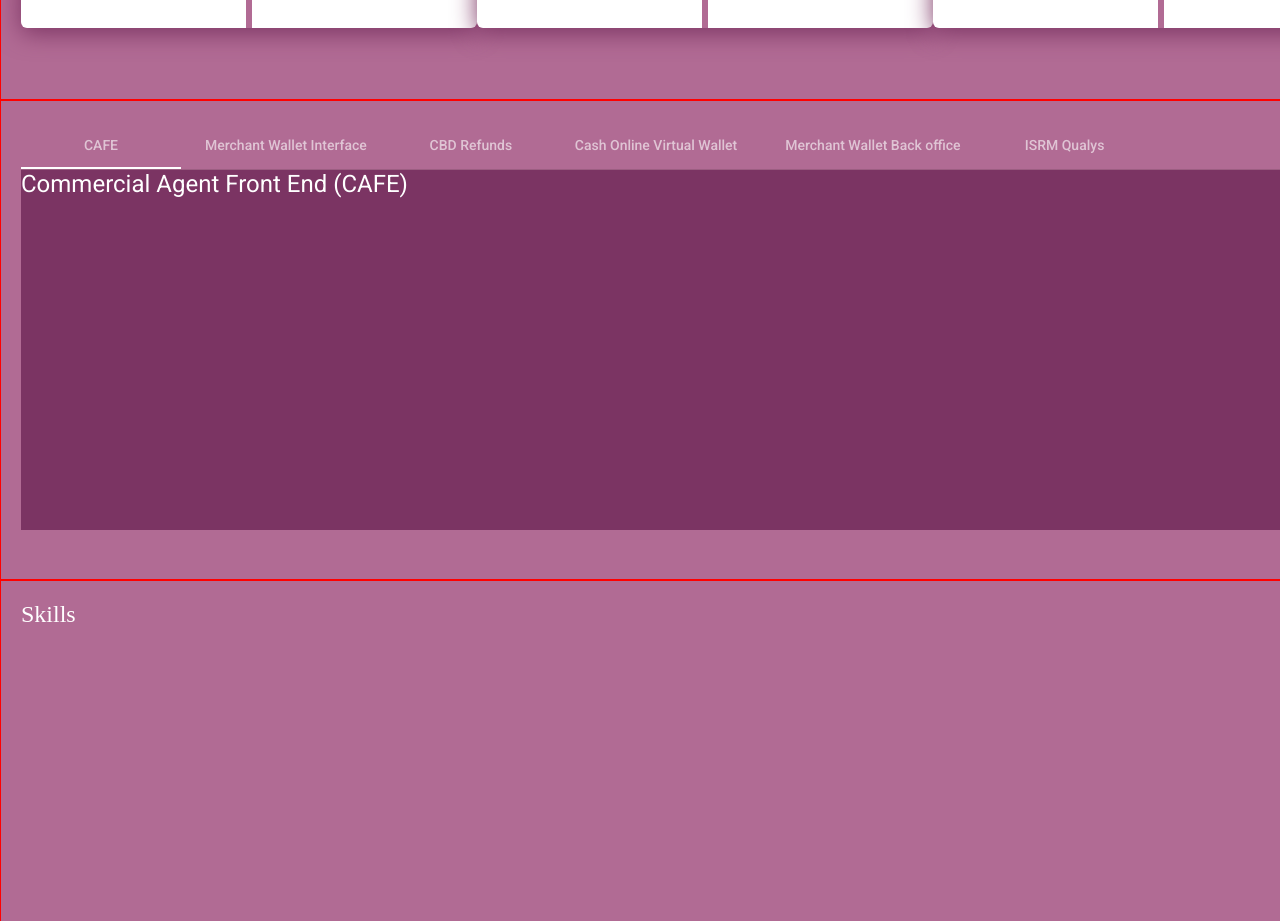
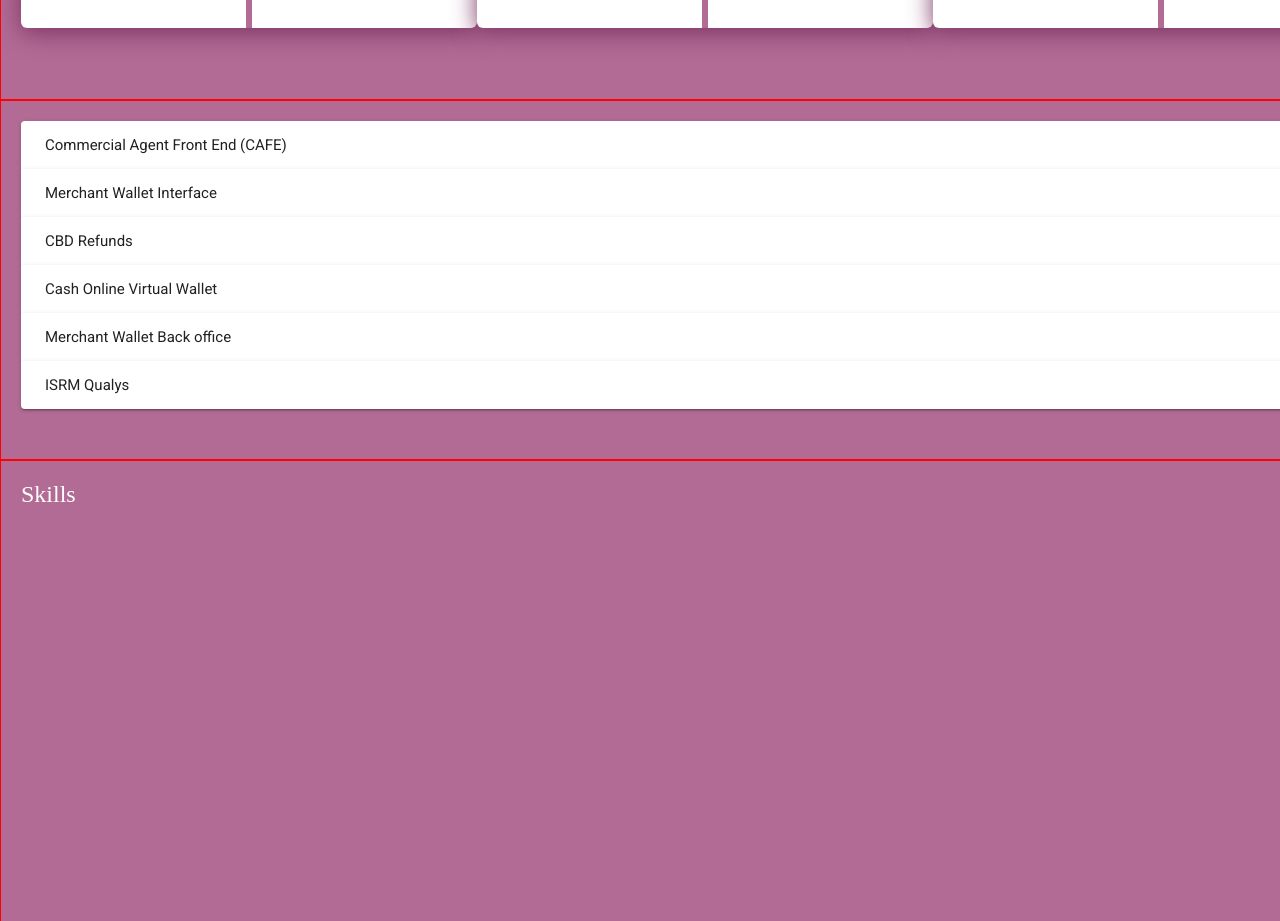
Before and after one commit to selvakumarappadurai/Portfolio, an Angular app: page / in a window 1280 px wide. Shown: the part 1820-2741 px from the top of the page. Built offline with nearby package versions, Linux system fonts and the light colour scheme.

Commit message:
Changed tabs to accordin for projects

```diff
--- a/src/app/app.component.html
+++ b/src/app/app.component.html
@@ -132,50 +132,28 @@
     </div>
   </div>
   <div id="projects" class="projects">
-    <mat-tab-group>
-      <mat-tab label="CAFE">
-        <div class="projects-card">
-          <div>
-            Commercial Agent Front End (CAFE)
+    <mat-accordion>
+      <mat-expansion-panel *ngFor="let project of projects">
+        <mat-expansion-panel-header>
+          <mat-panel-title>
+            {{project.title}}
+          </mat-panel-title>
+        </mat-expansion-panel-header>
+        <div class="project-container">
+          <div class="project-description">
+            {{project.description}}
+          </div>
+          <div class="project-technologies">
+            <p>Technologies Involved</p>
+            <ul>
+              <li *ngFor="let technology of project.technologies">
+                <fa-icon [icon]="faAngleRight"></fa-icon> {{technology}}
+              </li>
+            </ul>
           </div>
         </div>
-      </mat-tab>
-      <mat-tab label="Merchant Wallet Interface">
-        <div class="projects-card">
-          <div>
-            Merchant Wallet Interface
-          </div>
-        </div>
-      </mat-tab>
-      <mat-tab label="CBD Refunds">
-        <div class="projects-card">
-          <div>
-            CBD Refunds
-          </div>
-        </div>
-      </mat-tab>
-      <mat-tab label="Cash Online Virtual Wallet">
-        <div class="projects-card">
-          <div>
-            Cash Online Virtual Wallet
-          </div>
-        </div>
-      </mat-tab>
-      <mat-tab label="Merchant Wallet Back office">
-        <div class="projects-card">
-          <div>
-            Merchant Wallet Back office
-          </div>
-        </div>
-      </mat-tab>
-      <mat-tab label="ISRM Qualys">
-        <div class="projects-card">
-          <div>
-            ISRM Qualys
-          </div>
-        </div>
-      </mat-tab>
-    </mat-tab-group>
+      </mat-expansion-panel>
+    </mat-accordion>
   </div>
   <div id="skills" class="skills">Skills</div>
 </div>
--- a/src/app/app.component.scss
+++ b/src/app/app.component.scss
@@ -1,7 +1,7 @@
 .main-container{
     display: grid;
     grid-template-columns: 1fr;
-    grid-template-rows: 60vh 60vh 60vh 60vh 60vh 60vh;
+    grid-template-rows: 60vh 60vh 60vh 60vh 45vh 60vh;
 
     & >div {
         color: #fff;
@@ -198,31 +198,28 @@
 
     & .projects {
         border: 1px solid red;
-       & .mat-tab-group {
-           &.mat-primary {
-               & .mat-tab-header {
-                   & .mat-tab-label-container {
-                       & .mat-tab-list {
-                           & .mat-tab-labels {
-                               & .mat-tab-label {
-                                   & .mat-tab-label-content {
-                                       color: #ffffff;
-                                   }
-                               }
-                           }
-                           & .mat-ink-bar {
-                            background-color: #ffffff;
-                           }
-                       }
-                   }
 
-               }
-           }
-       }
-       & .projects-card {
-            width: auto;
-            height: 15em;
-            background-color: #7b3463;
+       & .project-container {
+            height: 5em;
+            display: grid;
+            grid-template-columns: repeat(2,1fr);
+
+            & .project-description {
+
+            }
+
+            & .project-technologies {
+                display: grid;
+                justify-items: center;
+                & p {
+                    margin: 0;
+                }
+                & ul {
+                    list-style: none;
+                    margin: 0;
+                    padding: 0;
+                }
+            }
        }
     }
 
--- a/src/app/app.component.ts
+++ b/src/app/app.component.ts
@@ -1,5 +1,5 @@
 import { Component, ViewEncapsulation } from '@angular/core';
-import { faSchool, faGraduationCap, faCalendarAlt, faPercentage, faMapMarkerAlt } from '@fortawesome/free-solid-svg-icons';
+import { faSchool, faGraduationCap, faCalendarAlt, faPercentage, faMapMarkerAlt, faAngleRight } from '@fortawesome/free-solid-svg-icons';
 
 @Component({
   selector: 'app-root',
@@ -14,6 +14,38 @@ export class AppComponent {
   faCalendarAlt = faCalendarAlt;
   faPercentage = faPercentage;
   faMapMarkerAlt = faMapMarkerAlt;
+  faAngleRight = faAngleRight;
+  projects = [
+    {
+      title: 'Commercial Agent Front End (CAFE)',
+      description: 'My part is to develop, enhance and do modifications in frontend using React Js & backend webapi in .net core.',
+      technologies: ['React Js', 'Dotnet Core']
+    },
+    {
+      title: 'Merchant Wallet Interface',
+      description: 'My role involves developing web api services (ASP.NET - MVC) and creating tables, stored procedures (SQL Server)',
+      technologies: ['ASP.NET - MVC', 'SQL Server']
+    },
+    {
+      title: 'CBD Refunds',
+      description: 'My role is developing web API service methods, also responsible for designing UI using aspx pages with CSS, Bootstrap, jQuery and integration.',
+      technologies: ['ASP.NET', 'CSS', 'Bootstrap', 'jQuery']
+    },
+    {
+      title: 'Cash Online Virtual Wallet',
+      description: 'I am responsible for developing web API service methods and to be consumed in client side. Developed client side (front-end) in ASP.Net MVC and UI designing CSS, Bootstrap, jQuery and integration.',
+      technologies: ['ASP.NET - MVC', 'CSS', 'Bootstrap', 'jQuery', 'SQL Server']
+    },
+    {
+      title: 'Merchant Wallet Back office',
+      description: 'My work involved consuming service and integrating the data with UI, designing UI and dealing with SP (Stored Proc) in SQL.',
+      technologies: ['ASP.NET - MVC', 'CSS', 'Bootstrap', 'jQuery', 'SQL Server']
+    },
+    {
+      title: 'ISRM Qualys',
+      description: 'Accountable for enhancements, bug fixes and testing.',
+      technologies: ['ASP.NET - MVC']
+    }]
 }
 
 
--- a/src/app/app.module.ts
+++ b/src/app/app.module.ts
@@ -6,7 +6,7 @@ import { BrowserAnimationsModule } from '@angular/platform-browser/animations';
 import { MatToolbarModule } from '@angular/material/toolbar';
 import { MatIconModule } from '@angular/material/icon';
 import { MatCardModule } from '@angular/material/card';
-import { MatTabsModule } from '@angular/material/tabs';
+import { MatExpansionModule } from '@angular/material/expansion';
 import { FontAwesomeModule } from '@fortawesome/angular-fontawesome';
 
 @NgModule({
@@ -19,7 +19,7 @@ import { FontAwesomeModule } from '@fortawesome/angular-fontawesome';
     MatToolbarModule,
     MatIconModule,
     MatCardModule,
-    MatTabsModule,
+    MatExpansionModule,
     FontAwesomeModule
   ],
   providers: [],
```
